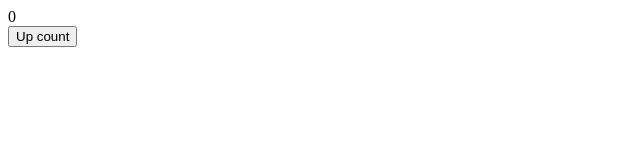
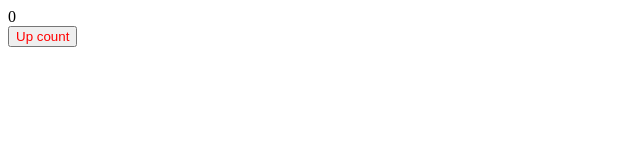
Before and after one commit to yankvasya/react-production, a React app: page / in a window 1280 px wide. Shown: the top 160 px of the page, without its empty margins (0-640 px from the left). Built offline with nearby package versions, Linux system fonts and the light colour scheme.

Commit message:
chore: add `sass/sass-loader` to project

```diff
--- a/package.json
+++ b/package.json
@@ -14,7 +14,11 @@
     "@types/react-dom": "17.0.11",
     "@types/webpack": "5.28.0",
     "@types/webpack-dev-server": "4.7.2",
+    "css-loader": "6.6.0",
     "html-webpack-plugin": "5.5.0",
+    "sass": "1.49.9",
+    "sass-loader": "12.6.0",
+    "style-loader": "3.3.1",
     "ts-loader": "9.2.6",
     "ts-node": "10.5.0",
     "typescript": "4.5.5",
--- a/src/components/CountNum.tsx
+++ b/src/components/countNum/index.tsx
@@ -1,4 +1,5 @@
 import {useState} from "react";
+import './style.scss'
 
 export const CountNum = () => {
     const [count, setCount] = useState(0)
--- /dev/null
+++ b/src/components/countNum/style.scss
@@ -0,0 +1,3 @@
+button {
+  color: red;
+}
--- a/src/index.tsx
+++ b/src/index.tsx
@@ -1,5 +1,5 @@
 import {render} from "react-dom";
-import {CountNum} from "./components/CountNum";
+import {CountNum} from "./components/countNum";
 
 render(
     <div>
```
Also changed, not shown: 2 other files (tests, documents, lock files or other folders).
